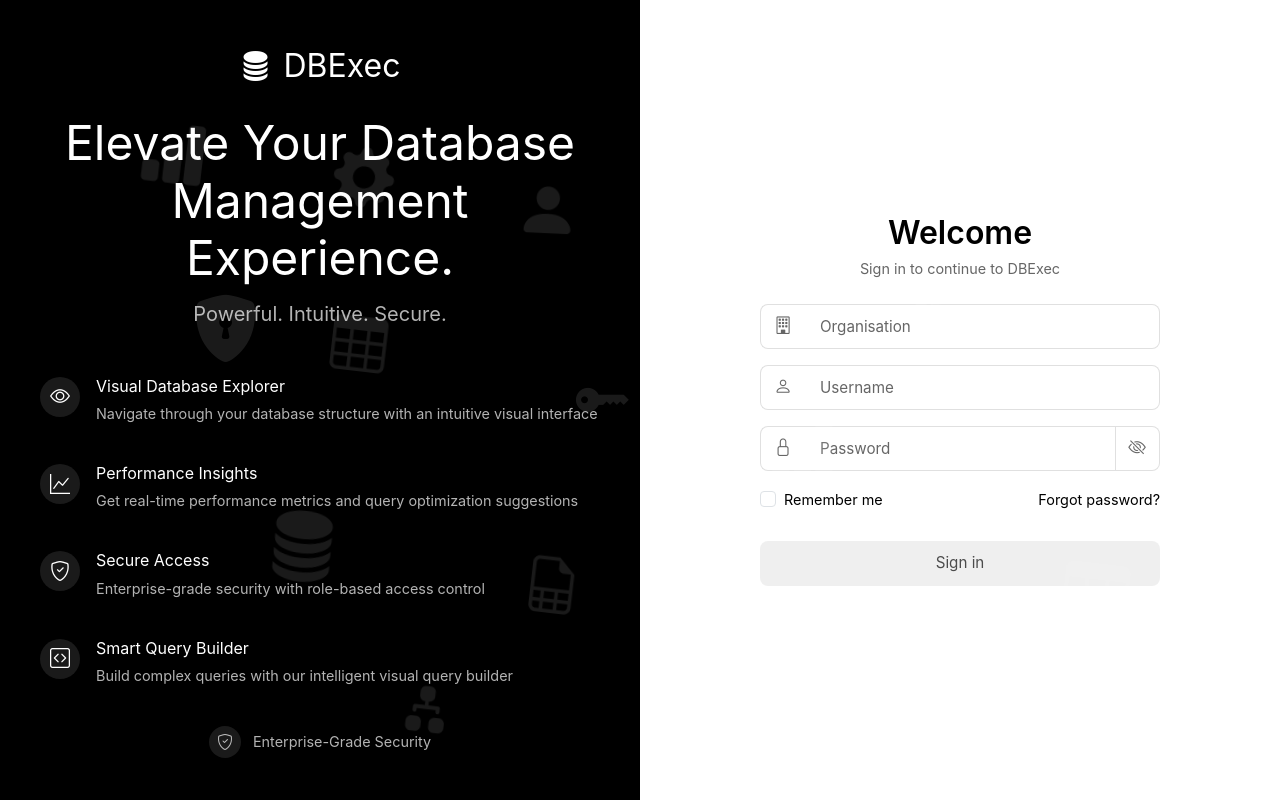
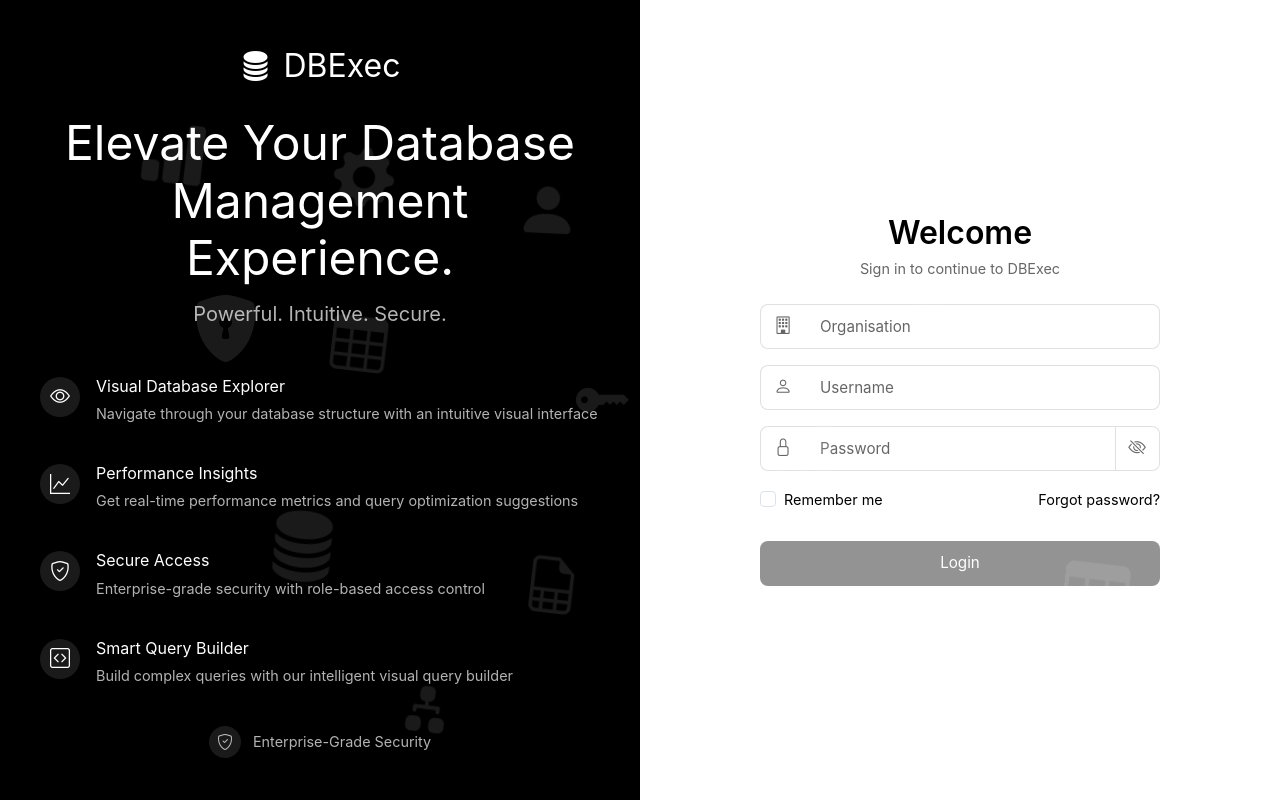
Before and after one commit to gauurravvvv/DbExec, an Angular app: page /login in a window 1280 px wide. Built offline with nearby package versions, Linux system fonts and the light colour scheme.

Commit message:
Login buttons updated

```diff
--- a/src/app/components/auth/login/login.component.html
+++ b/src/app/components/auth/login/login.component.html
@@ -113,10 +113,11 @@
           <a [routerLink]="['/forgot-password']" class="forgot-link">Forgot password?</a>
         </div>
 
-        <button type="submit"
-                class="btn btn-primary"
-                [disabled]="loginForm.invalid">
-          Sign in
+        <button
+          type="submit"
+          class="btn btn-primary"
+          [disabled]="loginForm.invalid">
+          Login
         </button>
       </form>
     </div>
--- a/src/app/components/auth/login/login.component.scss
+++ b/src/app/components/auth/login/login.component.scss
@@ -357,9 +357,9 @@
 
   .btn-primary {
     width: 100%;
-    background-color: var(--button-bg);
+    background-color: black !important;
     border: none;
-    color: var(--button-text);
+    color: white !important;
     font-weight: 400;
     margin-top: 0.75rem;
     height: 45px;
@@ -367,11 +367,11 @@
     font-size: 0.95rem;
 
     &:hover {
-      background-color: darken(#e9e9e9, 5%);
+      background-color: #333 !important;
     }
 
     &:disabled {
-      background-color: var(--button-bg);
+      background-color: #666 !important;
       opacity: 0.7;
     }
   }
@@ -541,3 +541,16 @@
   top: 80%;
   font-size: 3.6rem;
 }
+
+.login-button {
+  &:enabled {
+    background-color: black;
+    color: white;
+  }
+
+  &:disabled {
+    // Keep your existing disabled button styles if any
+    opacity: 0.7;
+    cursor: not-allowed;
+  }
+}
```
